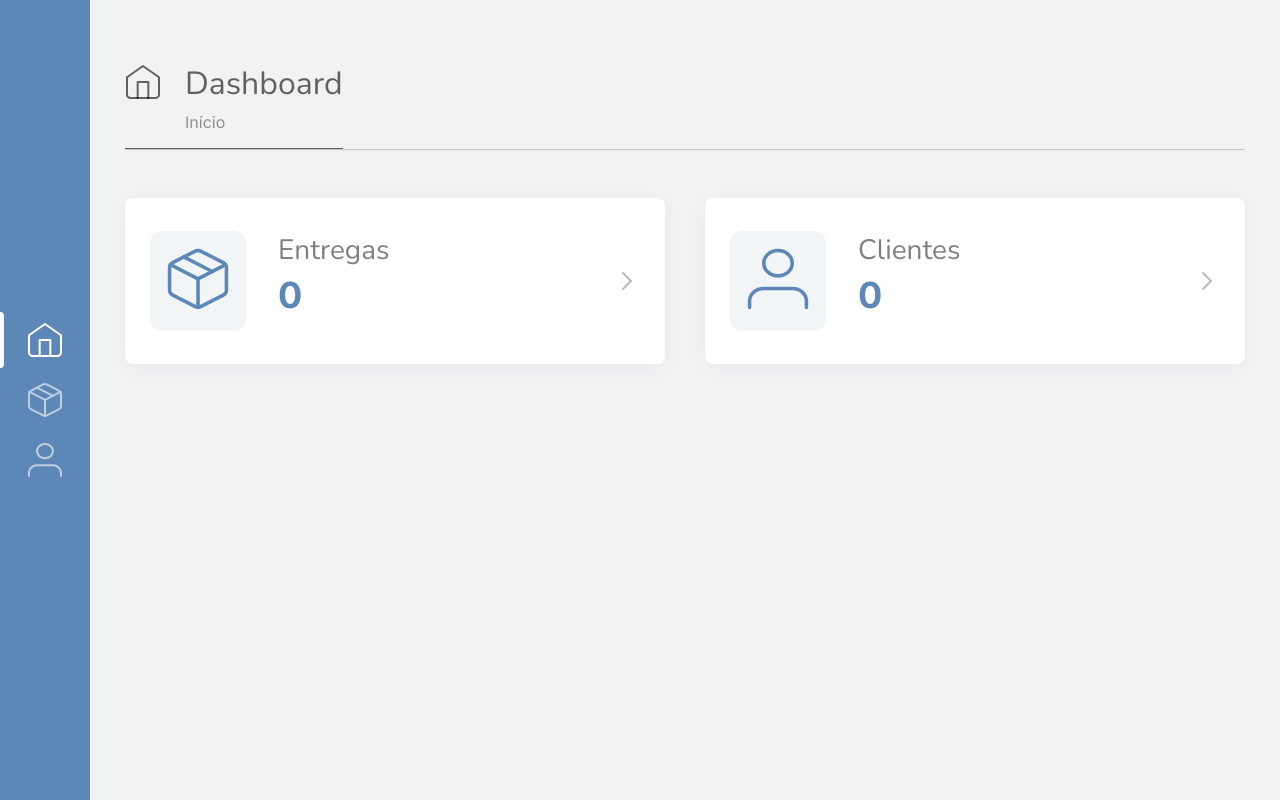
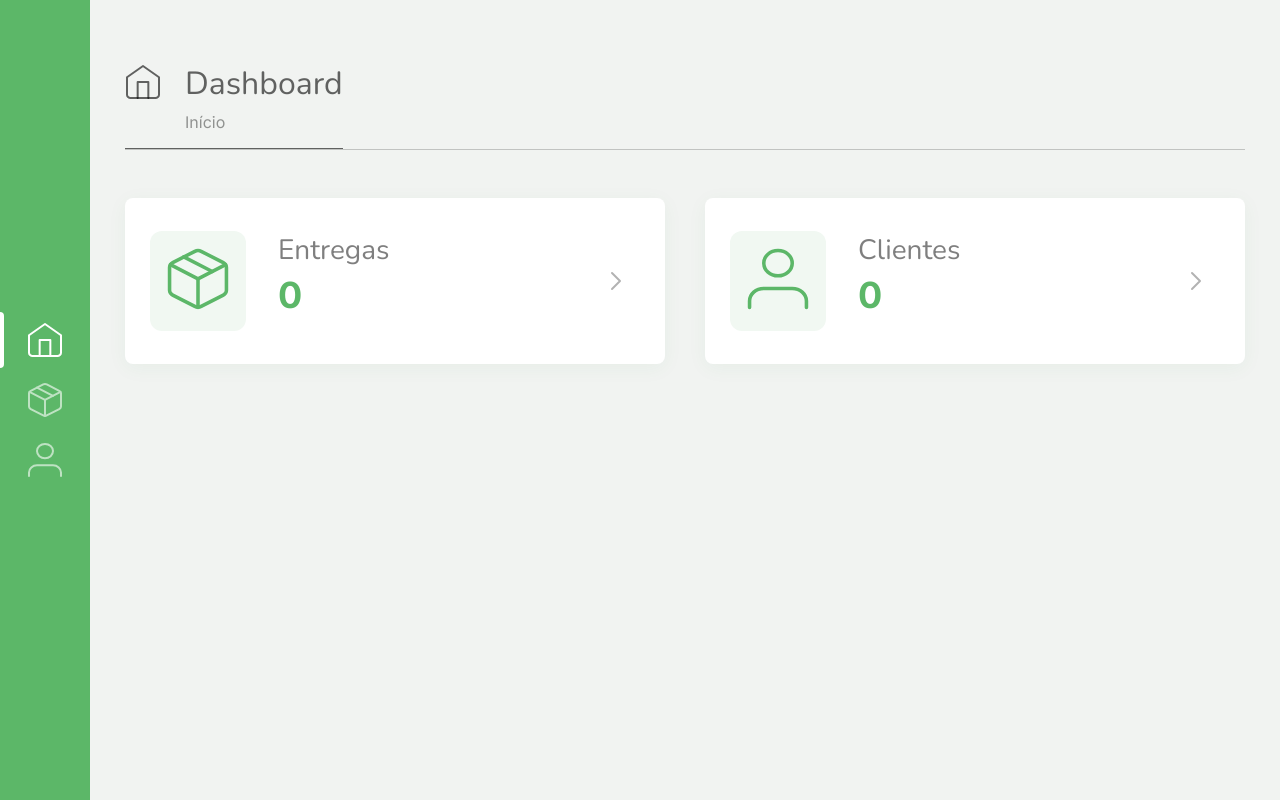
Before and after one commit to glaubermatos/algalog-web, a React (Create React App) app: page / in a window 1280 px wide. Built offline with nearby package versions, Linux system fonts and the light colour scheme; no server answers; what miragejs would draw is missing.

Commit message:
Adjust service/api for connect with backend on enviroment production

```diff
--- a/src/components/Modal/NewOccurrenceModal/index.tsx
+++ b/src/components/Modal/NewOccurrenceModal/index.tsx
@@ -56,6 +56,7 @@ export function NewOccurrenceModal({isOpen, onRequestClose, onLoadOccurrences, e
                     <Button
                         color="primary"
                         type="submit"
+                        style={{width: '100%'}}
                     >
                         Registrar nova ocorrência
                     </Button>
--- a/src/hooks/useDeliveries.tsx
+++ b/src/hooks/useDeliveries.tsx
@@ -39,15 +39,15 @@ export function DeliveriesProvider({children}: DeliveriesProviderProps) {
 
         if(deliveryUpdated) {
             switch (newStatus) {
-                case 'FINALIZADO':
+                case 'FINALIZADA':
                     await api.put(`/entregas/${deliveryId}/finalizacao`)
-                    deliveryUpdated.status = 'FINALIZADO'
+                    deliveryUpdated.status = 'FINALIZADA'
 
                     break;
 
-                case 'CANCELADO':
+                case 'CANCELADA':
                     await api.put(`/entregas/${deliveryId}/cancelamento`)
-                    deliveryUpdated.status = 'CANCELADO'
+                    deliveryUpdated.status = 'CANCELADA'
 
                     break;
 
@@ -55,7 +55,6 @@ export function DeliveriesProvider({children}: DeliveriesProviderProps) {
                     break;
             }
         }
-
         setDeliveries(deliveriesUpdate)
     }
 
--- a/src/mirage/index.ts
+++ b/src/mirage/index.ts
@@ -60,7 +60,10 @@ export function makeServer({ environment = 'test'}) {
               const id = request.params.id
 
               schema.db.entregas
-                .update(id, {status: 'FINALIZADO', dataFinalizacao: new Date()})
+                .update(id, {
+                  status: 'FINALIZADA',
+                  dataFinalizacao: new Date()
+                })
 
               return new Response(204)
             })
@@ -69,7 +72,10 @@ export function makeServer({ environment = 'test'}) {
               const id = request.params.id
 
               schema.db.entregas
-                .update(id, {status: 'CANCELADO', dataFinalizacao: null})
+                .update(id, {
+                  status: 'CANCELADA',
+                  dataFinalizacao: null
+                })
 
               return new Response(204)
             })
@@ -193,7 +199,7 @@ export function makeServer({ environment = 'test'}) {
                       bairro: 'Centro'
                   },
                   taxa: 25,
-                  status: 'FINALIZADO',
+                  status: 'FINALIZADA',
                   dataPedido: new Date(),
                   dataFinalizacao: new Date()
                 },
@@ -211,7 +217,7 @@ export function makeServer({ environment = 'test'}) {
                       bairro: 'Centro'
                   },
                   taxa: 10,
-                  status: 'CANCELADO',
+                  status: 'CANCELADA',
                   dataPedido: new Date(),
                   dataFinalizacao: null
                 }
--- a/src/services/api.ts
+++ b/src/services/api.ts
@@ -3,5 +3,5 @@ import axios from 'axios'
 const isDevelopment = process.env.NODE_ENV !== 'production'
 
 export const api = axios.create({
-    baseURL: isDevelopment ? 'http://localhost:3000/api' : 'https://algalog-glauber.herokuapp.com'
+    baseURL: isDevelopment ? 'http://localhost:3000/api' : 'https://algalog-api-glauber.herokuapp.com/'
 })
--- a/src/styles/global.ts
+++ b/src/styles/global.ts
@@ -4,7 +4,7 @@ import styled from 'styled-components'
 export const GlobalStyle = createGlobalStyle`
     :root {
         /*Colors HUE*/
-        --hue: 212;
+        --hue: 128;
 
         --hue-status-pedido-cancelado: 358;
         --hue-status-pedido-pendente: 209;
@@ -35,15 +35,15 @@ export const GlobalStyle = createGlobalStyle`
         /*Status dos Pedidos*/
         /*PENDENTE*/
         --status-pedido-pendente: hsla(var(--hue-status-pedido-pendente), 55%, 52%, 1);
-        --status-pedido-pendente-light: hsla(var(--hue-status-pedido-pendente), 55%, 52%, 0.2 );
+        --status-pedido-pendente-light: hsla(var(--hue-status-pedido-pendente), 55%, 52%, 0.1 );
 
         /*CANCELADO*/
         --status-pedido-cancelado: hsla(var(--hue-status-pedido-cancelado), 62%, 50%, 1);
-        --status-pedido-cancelado-light: hsla(var(--hue-status-pedido-cancelado), 62%, 50%, 0.2);
+        --status-pedido-cancelado-light: hsla(var(--hue-status-pedido-cancelado), 62%, 50%, 0.1);
 
         /*FINALIZADO*/
         --status-pedido-finalizado: hsla(var(--hue-status-pedido-finalizado), 44%, 44%, 1);
-        --status-pedido-finalizado-light: hsla(var(--hue-status-pedido-finalizado), 44%, 44%, 0.2);
+        --status-pedido-finalizado-light: hsla(var(--hue-status-pedido-finalizado), 44%, 44%, 0.1);
 
 
         --sidebar-width: 5.625rem;
--- a/src/styles/view/dashboard.ts
+++ b/src/styles/view/dashboard.ts
@@ -51,6 +51,11 @@ export const Content = styled(PageContent)`
                 color: var(--gray-500);
                 margin-bottom: 0.25rem;
             }
+
+            svg {
+                align-self: center;
+                stroke: var(--gray-300);
+            }
         }
     }
 
--- a/src/styles/view/deliveries.ts
+++ b/src/styles/view/deliveries.ts
@@ -86,13 +86,13 @@ export const DeliveriesContainer = styled.div`
                     color: var(--status-pedido-pendente);
                 }
 
-                &.cancelado {
+                &.cancelada {
                     border: 1px solid var(--status-pedido-cancelado);
                     background: var(--status-pedido-cancelado-light);
                     color: var(--status-pedido-cancelado);
                 }
 
-                &.finalizado {
+                &.finalizada {
                     border: 1px solid var(--status-pedido-finalizado);
                     background: var(--status-pedido-finalizado-light);
                     color: var(--status-pedido-finalizado);
--- a/src/styles/view/delivery-details.ts
+++ b/src/styles/view/delivery-details.ts
@@ -55,13 +55,13 @@ export const Content = styled(PageContent)`
             color: var(--status-pedido-pendente)
         }
 
-        select.cancelado {
+        select.cancelada {
             background: var(--status-pedido-cancelado-light);
             border: 1.5px solid var(--status-pedido-cancelado);
             color: var(--status-pedido-cancelado)
         }
 
-        select.finalizado {
+        select.finalizada {
             background: var(--status-pedido-finalizado-light);
             border: 1.5px solid var(--status-pedido-finalizado);
             color: var(--status-pedido-finalizado)
--- a/src/types.ts
+++ b/src/types.ts
@@ -25,7 +25,7 @@ export interface Delivery {
         bairro: string
     },
     taxa: number,
-    status: 'FINALIZADO' | 'PENDENTE' | 'CANCELADO',
+    status: 'FINALIZADA' | 'PENDENTE' | 'CANCELADA',
     dataPedido: string,
     dataFinalizacao: string
 }
--- a/src/view/DashboardView.tsx
+++ b/src/view/DashboardView.tsx
@@ -1,12 +1,11 @@
 import { Link } from 'react-router-dom';
+import { FiChevronRight } from 'react-icons/fi'
 
 import { useDeliveries } from '../hooks/useDeliveries';
 import { useCustomers } from '../hooks/useCustomers';
 
 import { Header } from '../components/Header';
 import { Icon } from '../components/Icon';
-
-import arrowRightImg from '../assets/images/arrow-right.svg'
 
 import { Container, Content } from '../styles/view/dashboard'
 
@@ -36,7 +35,7 @@ export function Dashboard() {
                 <h2 className="card-info-title ">Entregas</h2>
                 <strong>{deliveriesAmount}</strong>
               </div>
-              <img src={arrowRightImg} alt="arrow-right" />
+              <FiChevronRight size={32} strokeWidth={1.5}/>
             </Link>
           </div>
           <div className="card">
@@ -48,7 +47,7 @@ export function Dashboard() {
                 <h2 className="card-info-title ">Clientes</h2>
                 <strong>{customersAmount}</strong>
               </div>
-              <img src={arrowRightImg} alt="arrow-right" />
+              <FiChevronRight size={32} strokeWidth={1.5}/>
             </Link>
           </div>
         </Content>
--- a/src/view/DeliveryDetailsView.tsx
+++ b/src/view/DeliveryDetailsView.tsx
@@ -36,7 +36,7 @@ interface DeliveryFormatted {
     },
     taxa: number,
     taxaFormatada: string,
-    status: 'FINALIZADO' | 'PENDENTE' | 'CANCELADO',
+    status: 'FINALIZADA' | 'PENDENTE' | 'CANCELADA',
     dataPedido: string,
     dataFinalizacao: string
 }
@@ -70,13 +70,14 @@ export function DeliveryDetails() {
         // eslint-disable-next-line react-hooks/exhaustive-deps
     }, [])
 
-    function handleChangeStatusDelivery(event: ChangeEvent<HTMLSelectElement>) {
+    async function handleChangeStatusDelivery(event: ChangeEvent<HTMLSelectElement>) {
         const status = event.target.value
 
-        changeStatus(id, status.toUpperCase())
+        await changeStatus(id, status.toUpperCase())
 
-        setStatusChanged(status.toUpperCase())
         toast.success(`Entrega Nº ${id} ${status.toLowerCase()}`)
+
+        setStatusChanged(status)
     }
 
     function loadOcorrencias() {
@@ -136,8 +137,8 @@ export function DeliveryDetails() {
                             onChange={handleChangeStatusDelivery}
                         >
                             <option value="PENDENTE">Pendente</option>
-                            <option value="FINALIZADO">Finalizado</option>
-                            <option value="CANCELADO">Cancelado</option>
+                            <option value="FINALIZADA">Finalizada</option>
+                            <option value="CANCELADA">Cancelada</option>
                         </select>
                     </div>
                 </div>
@@ -212,7 +213,7 @@ export function DeliveryDetails() {
 
                             ))}
 
-                            {deliveryFormatted?.status === 'FINALIZADO' ? (
+                            {deliveryFormatted?.status === 'FINALIZADA' ? (
                                 <li className="finalizado">
                                     <strong>Entrega finalizada</strong>
                                     <span>{deliveryFormatted?.dataFinalizacao}</span>
```
